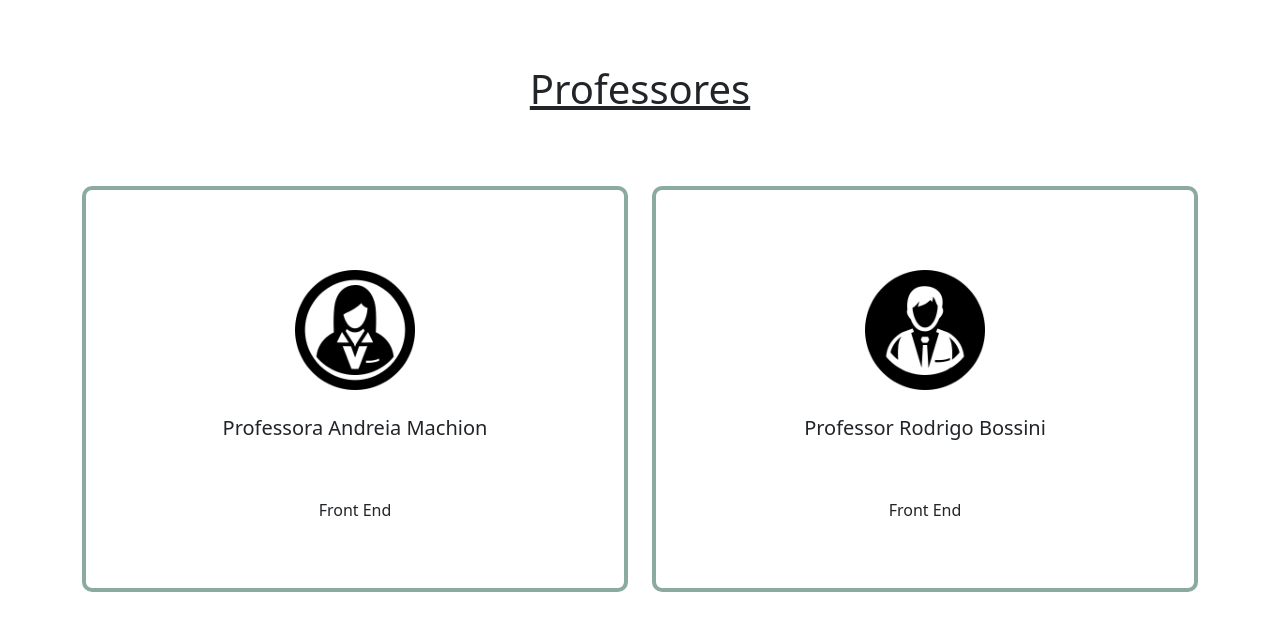
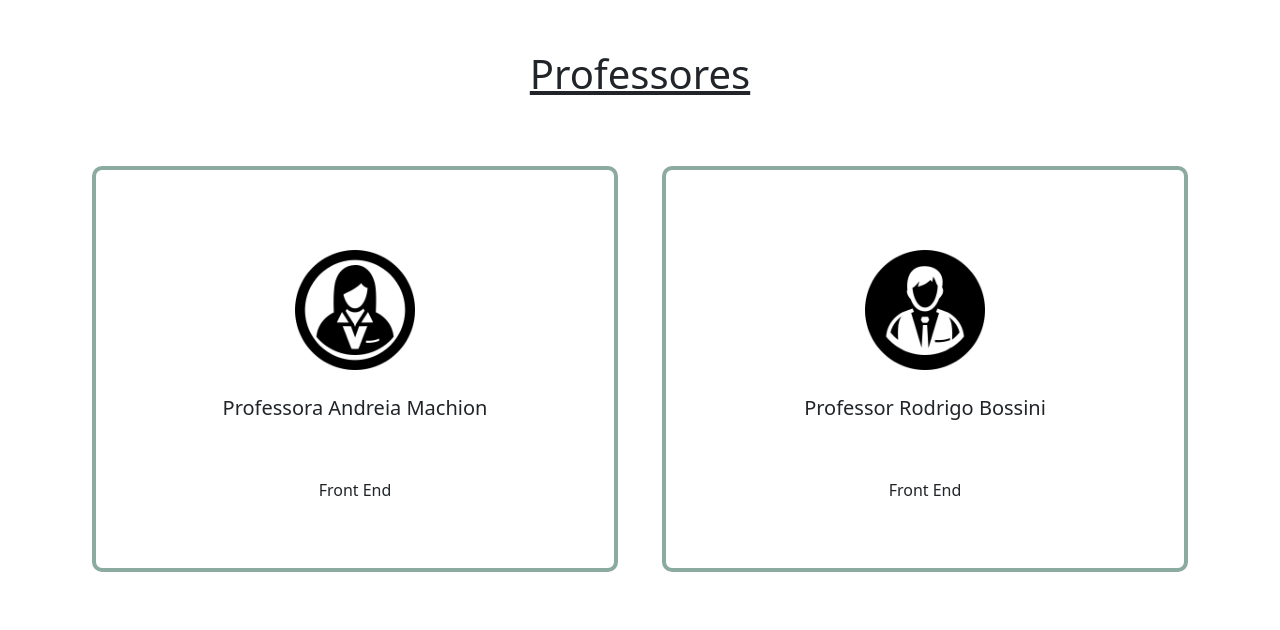
Before and after one commit to luizMseixeiro/FRONTEND, a plain HTML site: page Front-end/trabalho.html in a window 1280 px wide. Drawn offline with nearby package versions, Linux system fonts and the light colour scheme.

Commit message:
Add files via upload

```diff
--- a/Front-end/trabalho.html
+++ b/Front-end/trabalho.html
@@ -43,7 +43,7 @@
 }
 
 h1{
-    padding: 65px;
+    padding: 50px;
 }
 p{
     text-align: center;
@@ -54,6 +54,7 @@ p{
     justify-content: center;
     border-width:4px;
     border-color: rgb(139, 170, 160);
+    margin: 10px;
 }
 img{
     margin-top: 80px;
```
